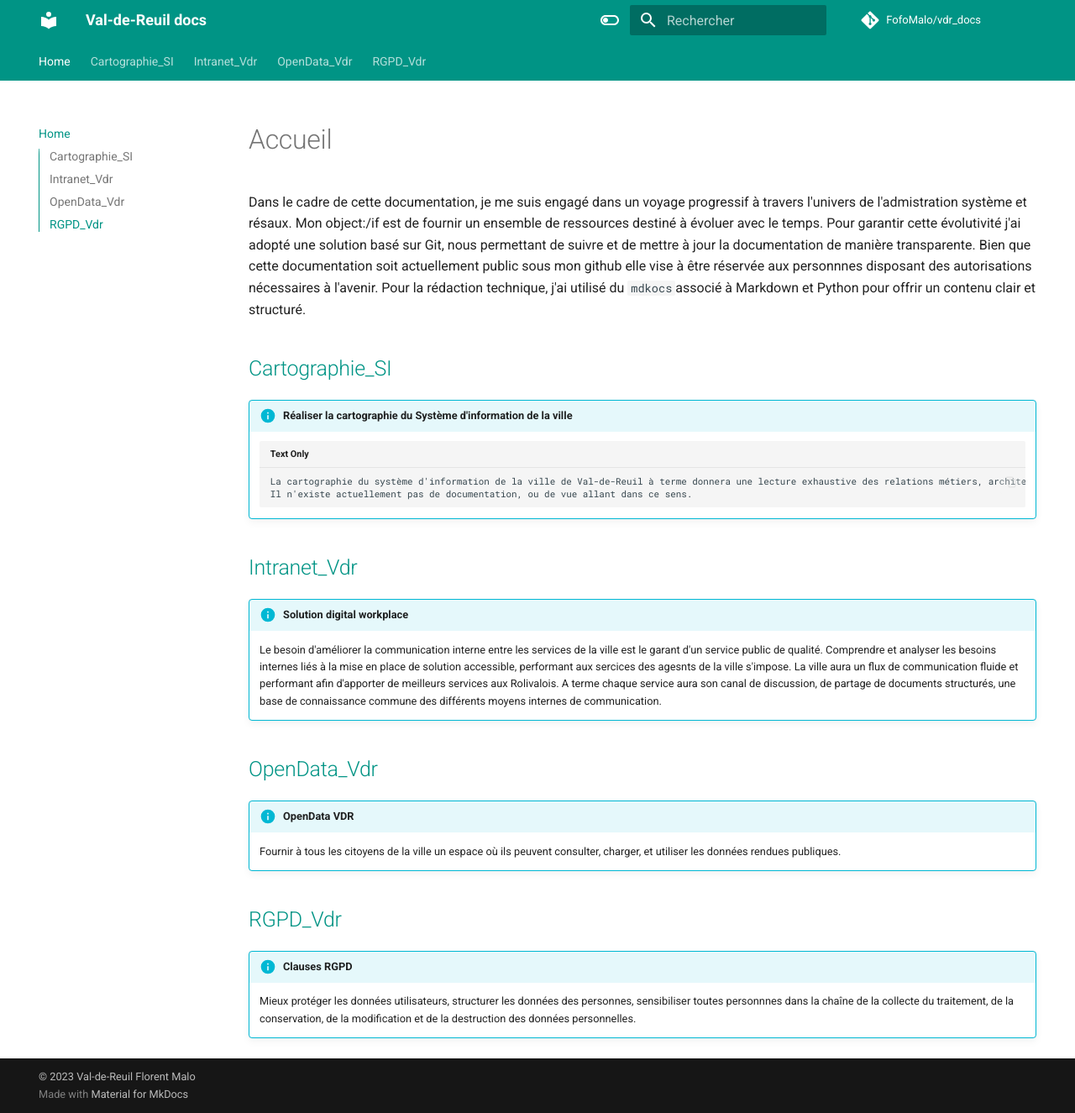
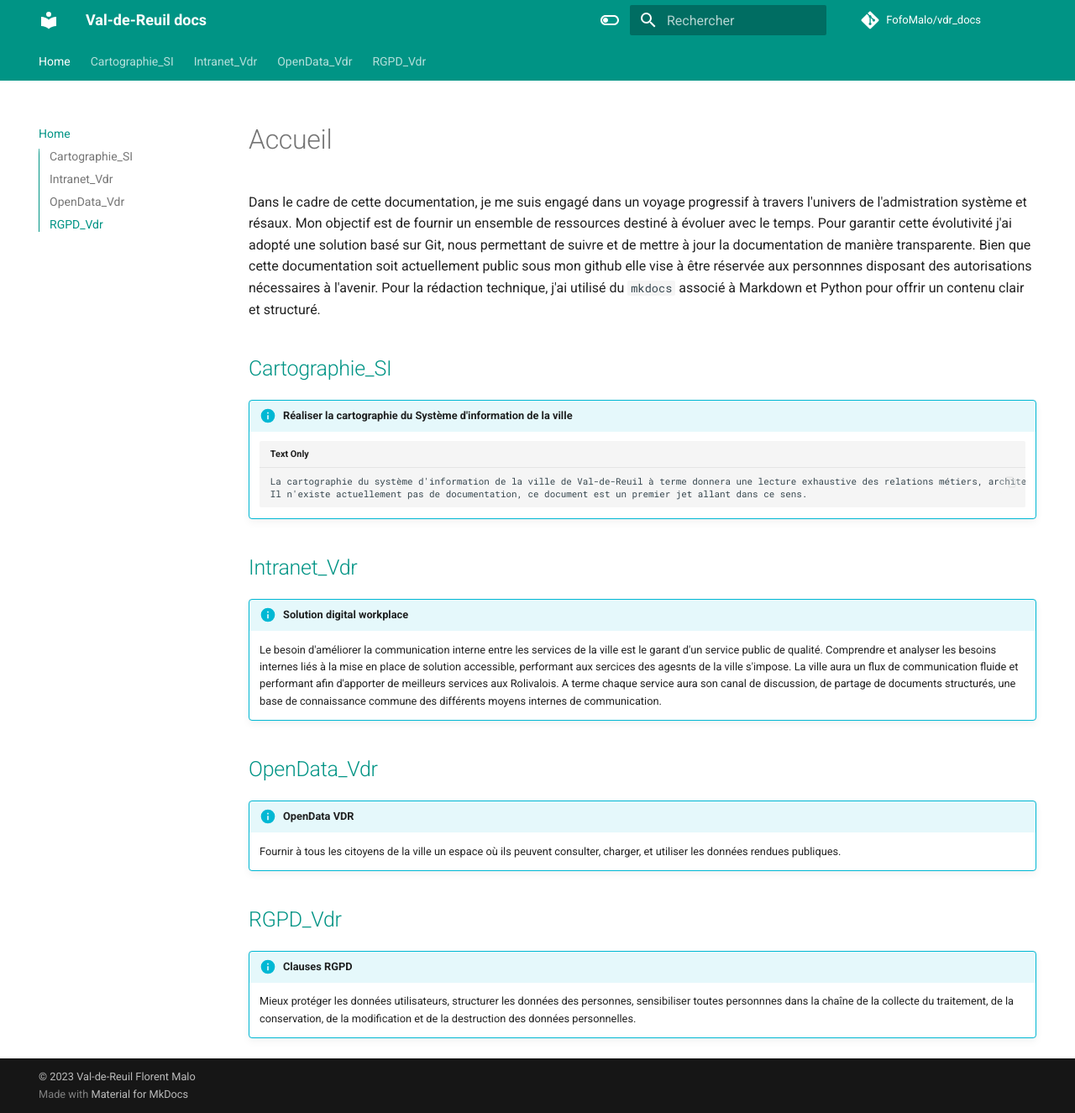
Before and after one commit to FofoMalo/vdr_docs, an MkDocs documentation site: the page built from docs/index.md, in a window 1280 px wide and 1325 px high. Shown: the whole window at 84% size. Built offline with MkDocs 1.6.1 and Material for MkDocs 9.7.7, drawn with Linux system fonts in a browser that asks for light colours; comment, search, counter and statistics services are not loaded; the version menu is left out.

Commit message:
changement-mineur: index et cartographie changements mineurs

```diff
--- a/docs/index.md
+++ b/docs/index.md
@@ -1,13 +1,13 @@
 # Accueil
 
-Dans le cadre de cette documentation, je me suis engagé dans un voyage progressif à travers l'univers de l'admistration système et résaux. Mon object:/if est de fournir un ensemble de ressources destiné à évoluer avec le temps.
+Dans le cadre de cette documentation, je me suis engagé dans un voyage progressif à travers l'univers de l'admistration système et résaux. Mon objectif est de fournir un ensemble de ressources destiné à évoluer avec le temps.
 Pour garantir cette évolutivité j'ai adopté une solution basé sur Git, nous permettant de suivre et de mettre à jour la documentation  de manière transparente.
-Bien que cette documentation soit actuellement public sous mon github elle vise à être réservée aux personnnes disposant des autorisations nécessaires à l'avenir. Pour la rédaction technique, j'ai utilisé du `mdkocs`associé à Markdown et Python pour offrir un contenu clair et structuré.
+Bien que cette documentation soit actuellement public sous mon github elle vise à être réservée aux personnnes disposant des autorisations nécessaires à l'avenir. Pour la rédaction technique, j'ai utilisé du `mkdocs` associé à Markdown et Python pour offrir un contenu clair et structuré.
 
 ## [Cartographie_SI](https://fofomalo.github.io/vdr_docs/Cartographie_SI/)
 !!! info "Réaliser la cartographie du Système d'information de la ville "
-        La cartographie du système d'information de la ville de Val-de-Reuil à terme donnera une lecture exhaustive des relations métiers, architecture réseau, applications dans le but de permettre au système d'importance vitale d'être protéger. Objectif de la cartographie du système d'information étant de permettre de visualiser et de comprendre les composantes essentielles et des interconnections entre elles.
-        Il n'existe actuellement pas de documentation, ou de vue allant dans ce sens.
+        La cartographie du système d'information de la ville de Val-de-Reuil à terme donnera une lecture exhaustive des relations métiers, architecture réseau, applications dans le but de permettre aux systèmes d'importance vitale d'être protéger. L'objectif de la cartographie du système d'information étant de permettre de visualiser et de comprendre les composantes essentielles et des interconnections entre elles.
+        Il n'existe actuellement pas de documentation, ce document est un premier jet allant dans ce sens.
 
 ## [Intranet_Vdr](https://fofomalo.github.io/vdr_docs/Intranet_Vdr)
 !!! info "Solution digital workplace"
```
Also changed, not shown: docs/Cartographie_SI.md (+11 -1 lines).
